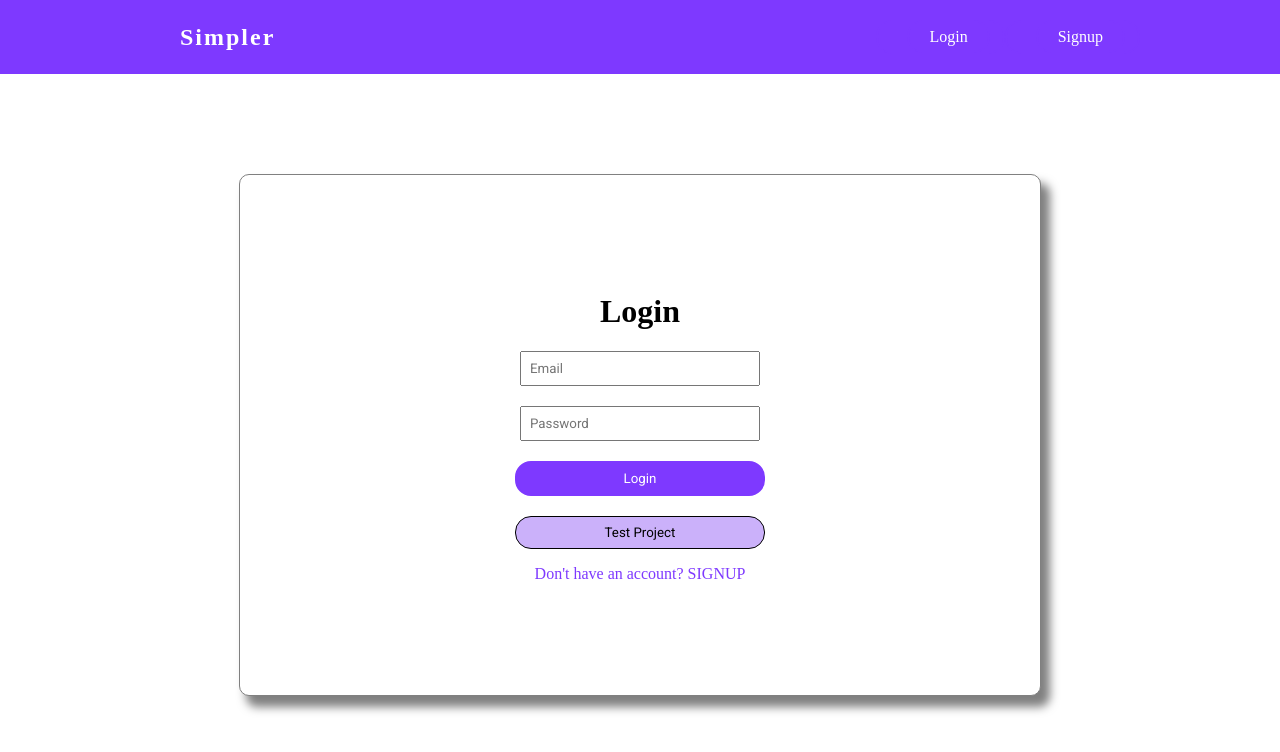
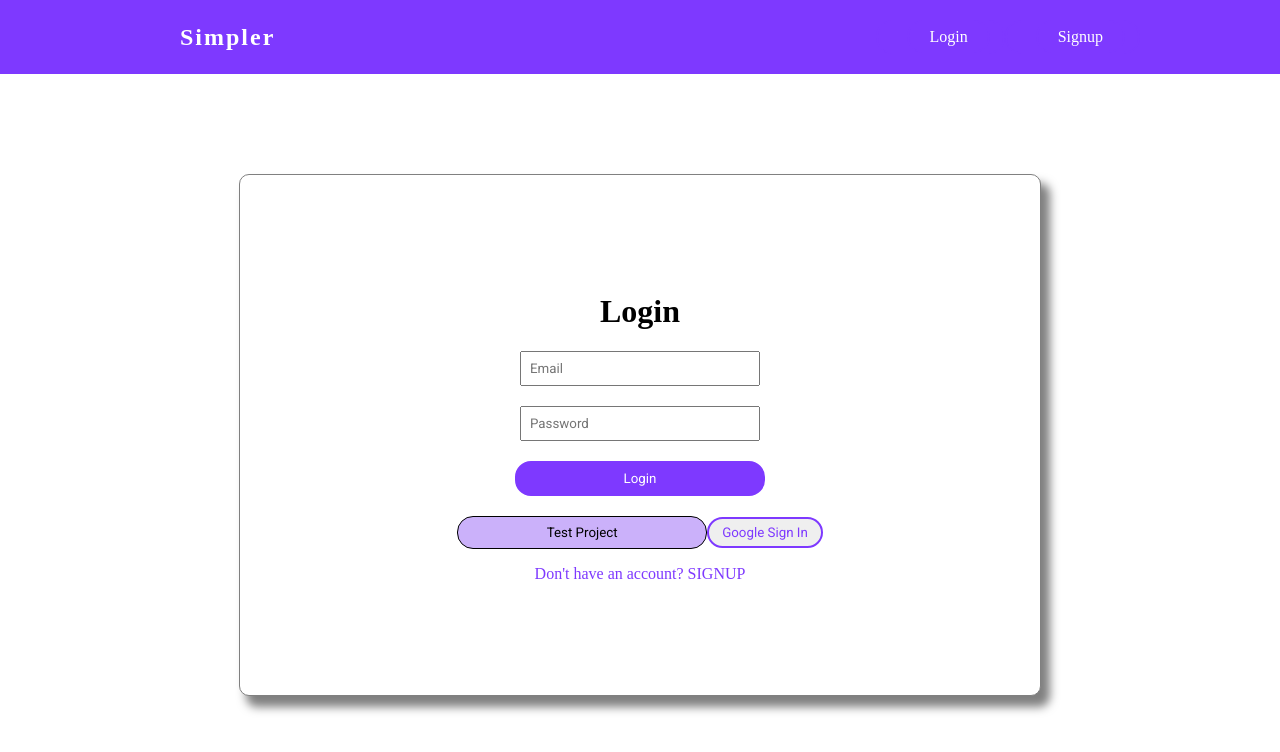
Before and after one commit to esteban-almendariz/distributor-list, a React (Vite) app: page /login in a window 1280 px wide. Shown: the top 752 px of the page. Built offline with nearby package versions, Linux system fonts and the light colour scheme; no server answers; a web font is replaced by a local one.

Commit message:
working on google pop up sign in

```diff
--- a/src/config/firebase.jsx
+++ b/src/config/firebase.jsx
@@ -1,6 +1,6 @@
 
 import { initializeApp } from "firebase/app";
-import { getAuth, GoogleAuthProvider } from "firebase/auth"
+import { getAuth, GoogleAuthProvider, signInWithRedirect } from "firebase/auth"
 import {getFirestore} from 'firebase/firestore'
 
 // Your web app's Firebase configuration
@@ -19,4 +19,5 @@ export const auth = getAuth(app)
 export const googleProvider = new GoogleAuthProvider()
 export const db = getFirestore(app)
 
+
 console.log('db:', db)
--- a/src/context/AuthContext.jsx
+++ b/src/context/AuthContext.jsx
@@ -19,6 +19,7 @@ export const authReducer = (state, action) => {
 export const AuthContextProvider = ({ children }) => {
     const [state, dispatch] = useReducer(authReducer, {
         user: null,
+        signInWithGoogle: false,
         authIsReady: false
     })
 
--- a/src/pages/Login.jsx
+++ b/src/pages/Login.jsx
@@ -1,6 +1,8 @@
 import { Link } from "react-router-dom"
 import { useState } from "react"
 import { useLogin } from "../hooks/useLogin"
+import { googleProvider, auth } from "../config/firebase"
+import { signInWithPopup, signInWithRedirect } from "firebase/auth"
 import './Login.css'
 
 const Login = () => {
@@ -14,6 +16,14 @@ const Login = () => {
         e.preventDefault()
         login(email, password)
     }
+
+    const authSignInWithGoogle = async() => {
+        try {
+            await signInWithPopup(auth, googleProvider)
+
+        } catch(error) {
+            console.log(error.message)
+      }}
 
     const testProject = (e) => {
         e.preventDefault()
@@ -42,6 +52,7 @@ const Login = () => {
                     <button className="login-test-btn" type="button" onClick={(e) => testProject(e)} >Test Project</button>
                     {showTestCred && <p>Login: test@gmail.com Password: Testproject12</p>}
                     {error && <p>{error}</p>}
+                    <button type="button" onClick={authSignInWithGoogle}>Google Sign In</button>
                     <Link className="links" to='/signup'><p>Don't have an account? SIGNUP</p></Link>
                 </form>
             </div>
```
